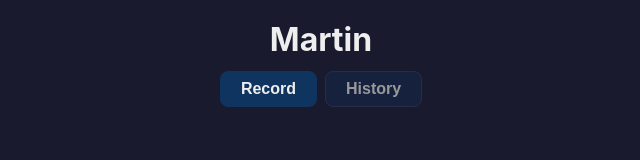
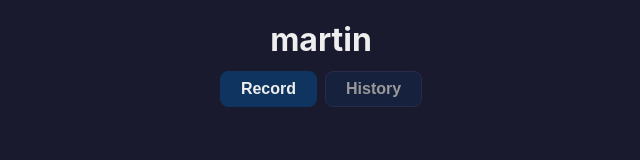
Before and after one commit to vagnerzampieri/martin, a SvelteKit app: page / in a window 1280 px wide. Shown: the top 160 px of the page, without its empty margins (319-959 px from the left). Built offline with nearby package versions, Linux system fonts and the light colour scheme.

Commit message:
Change name

```diff
--- a/src-tauri/tauri.conf.json
+++ b/src-tauri/tauri.conf.json
@@ -12,7 +12,7 @@
   "app": {
     "windows": [
       {
-        "title": "Martin",
+        "title": "martin",
         "width": 800,
         "height": 600
       }
--- a/src/routes/+page.svelte
+++ b/src/routes/+page.svelte
@@ -26,12 +26,18 @@
 
 <main>
     <header>
-        <h1>Martin</h1>
+        <h1>martin</h1>
         <nav>
-            <button class:active={currentView === "recorder"} onclick={showRecorder}>
+            <button
+                class:active={currentView === "recorder"}
+                onclick={showRecorder}
+            >
                 {t("record")}
             </button>
-            <button class:active={currentView === "history"} onclick={showHistory}>
+            <button
+                class:active={currentView === "history"}
+                onclick={showHistory}
+            >
                 {t("history")}
             </button>
         </nav>
```
Also changed, not shown: 1 other file (tests, documents, lock files or other folders).
